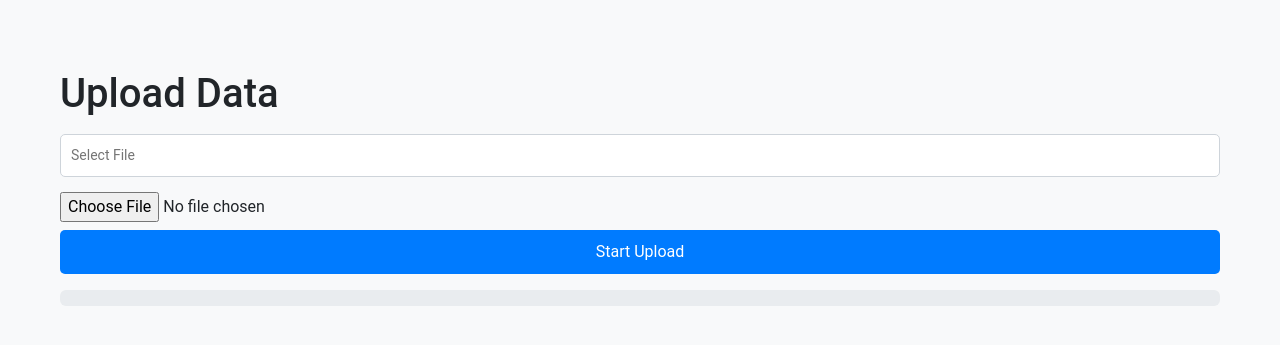
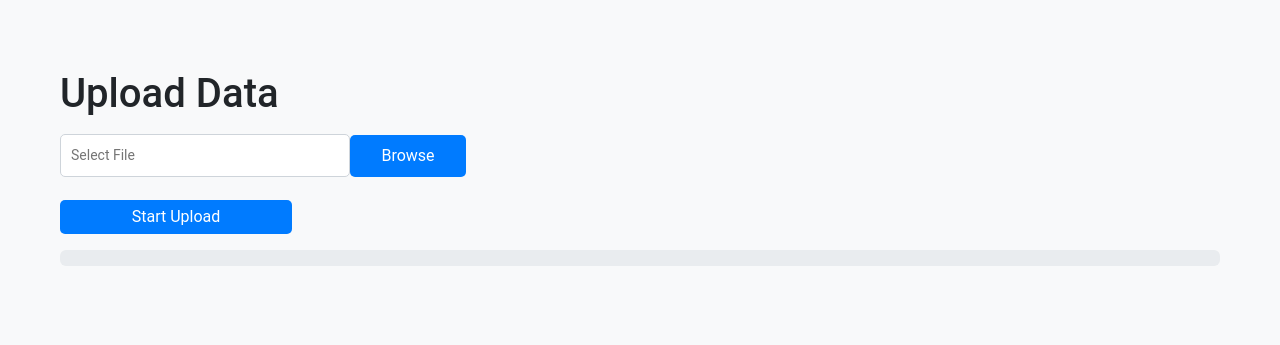
Before and after one commit to Abdullah00110/catalyst-count, a Django app: page /core/upload/ in a window 1280 px wide. Shown: the part 56-401 px from the top of the page. Run offline with Django 5.2, Linux system fonts and the light colour scheme.

Commit message:
Changes upload

```diff
--- a/catalyst_count/core/models.py
+++ b/catalyst_count/core/models.py
@@ -13,6 +13,9 @@ class Company(models.Model):
     current_employee_estimate = models.IntegerField(null=True, blank=True)
     total_employee_estimate = models.IntegerField(null=True, blank=True)
 
+    def __str__(self):
+        return self.name
+
 class Register(models.Model):
     username = models.CharField(max_length=100)
     email = models.EmailField(unique=True)
@@ -20,6 +23,3 @@ class Register(models.Model):
 
     def __str__(self):
         return self.username
-
-    def __str__(self):
-        return self.name
--- a/catalyst_count/static/css/style.css
+++ b/catalyst_count/static/css/style.css
@@ -101,3 +101,38 @@ button[type="submit"]:hover {
         font-size: 14px; /* Smaller font size for button */
     }
 }
+.upload-data input[type="text"] {
+    width: 25%;
+}
+
+#Browse{
+    width: 10%;
+    padding: 9px;
+    margin: -4px;
+}
+
+#start-upload{
+    width: 20%;
+    padding: 5px;
+}
+
+.query-form input[type="text"] {
+    width: 25%;
+}
+
+#queryBtn{
+    width: 27%;
+    padding: 20px;
+    margin: 22px;
+
+}
+
+#resetBtn{
+
+    width: 12%;
+    padding: 20px;
+    margin-top: 0px;
+    color: white;
+    background-color: gray;
+
+}
--- a/catalyst_count/templates/base.html
+++ b/catalyst_count/templates/base.html
@@ -10,7 +10,7 @@
     <script src="https://cdn.jsdelivr.net/npm/bootstrap@5.3.3/dist/js/bootstrap.bundle.min.js" integrity="sha384-YvpcrYf0tY3lHB60NNkmXc5s9fDVZLESaAA55NDzOxhy9GkcIdslK1eN7N6jIeHz" crossorigin="anonymous"></script>
 
     <link rel="stylesheet" href="{% static 'css/style.css' %}">
-    <title>Playground</title>
+    <title>Catalyst-count</title>
 </head>
 <body>
 
--- a/catalyst_count/templates/index.html
+++ b/catalyst_count/templates/index.html
@@ -7,10 +7,10 @@
 
 
     <h1>
-        Welcome to home page of playground
+        Welcome to home page of Catalyst count
         - By {% if name %} {{name}}
         {% else %}
-            Guest
+            Abdullah
         {% endif %}
     </h1>
 
--- a/catalyst_count/templates/uploadCSV.html
+++ b/catalyst_count/templates/uploadCSV.html
@@ -16,17 +16,18 @@
             {% endfor %}
         </div>
     {% endif %}
-
+    <div class="upload-data">
     <form id="uploadForm" method="POST" enctype="multipart/form-data">
         {% comment %} <label for="csvFile">Select a CSV file:</label> {% endcomment %}
         {% csrf_token %}
         <input type="text" placeholder="Select File">
-        <input type="file" id="csvFile" name="file" accept=".csv" >
-
+        {% comment %} <input type="file" id="csvFile" name="file" accept=".csv" >  {% endcomment %}
+        <button id="Browse"class=" btn btn-primary" type="submit">Browse</button>
         <br>
 
-        <button class="btn btn-primary mt-2" type="submit">Start Upload</button>
+        <button id="start-upload" class="btn btn-primary mt-2" type="submit">Start Upload</button>
     </form>
+    </div>
 
     <div class="progress mt-3">
         <div id="progressBar" class="progress-bar" role="progressbar" style="width: 0%;" aria-valuenow="0" aria-valuemin="0" aria-valuemax="100">0%</div>
```
Also changed, not shown: catalyst_count/templates/queryForm.html (+5 -4 lines), catalyst_count/core/migrations/0001_initial.py (deleted), catalyst_count/core/migrations/__init__.py (deleted).
